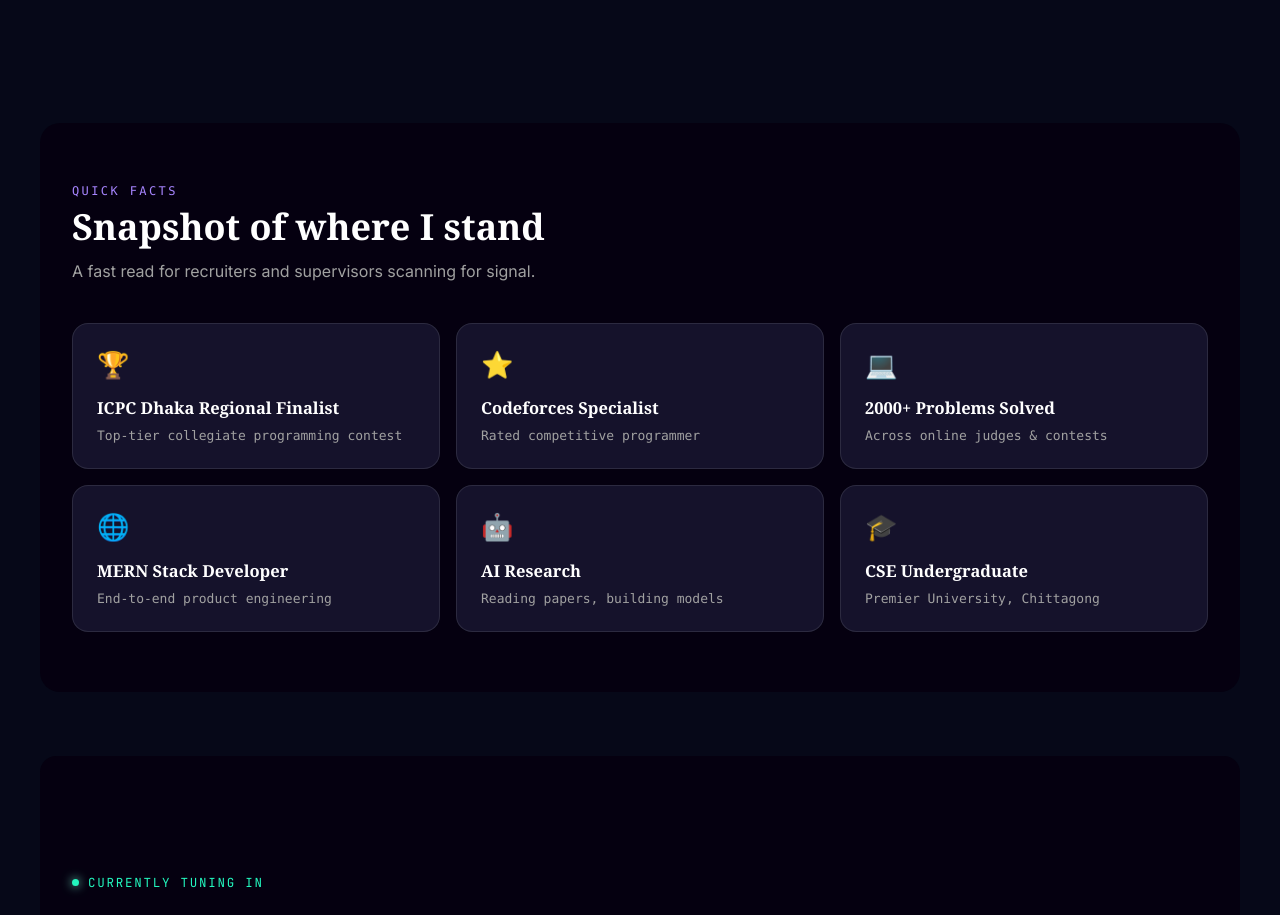
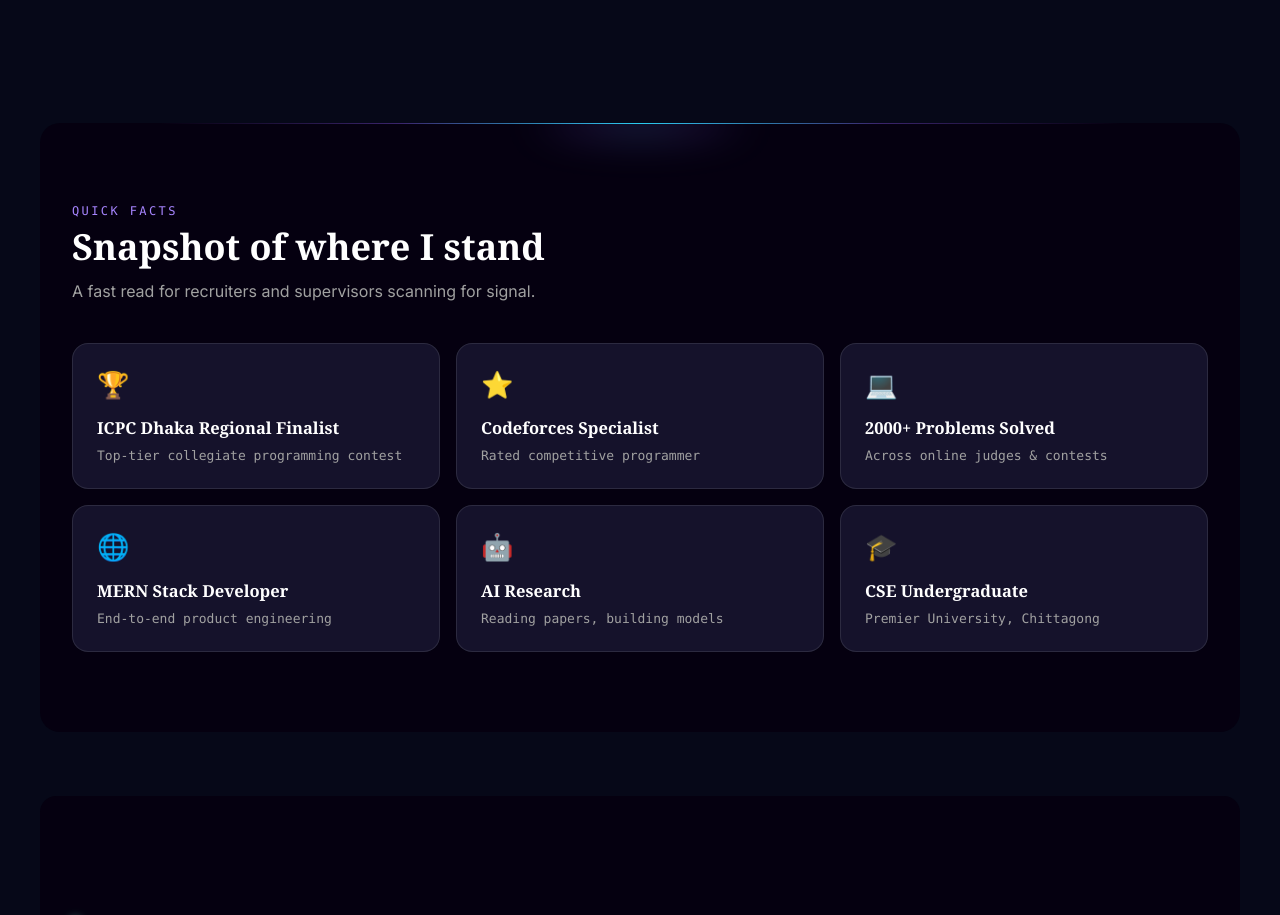
Before and after one commit to nuralamjoy/my_portfolio, a React (Vite) app: page / in a window 1280 px wide. Shown: the part 3080-3995 px from the top of the page. Built offline with nearby package versions, Linux system fonts and the light colour scheme.

Commit message:
glowing border for every section

```diff
--- a/src/components/About/QuickFacts.css
+++ b/src/components/About/QuickFacts.css
@@ -1,11 +1,61 @@
-.facts-body{
+/* .facts-body{
     --bg: #050010;
     background-color: var(--bg);
 
-    /* background-color: antiquewhite; */
+
     border-radius: 20px;
     padding: 60px 32px;
-}
+} */
+
+
+
+.facts-body {
+    position: relative;
+    overflow: hidden;
+  }
+
+  /* thin line */
+  .facts-body::before {
+    content: "";
+    position: absolute;
+    top: 0;
+    left: 10%;
+    width: 80%;
+    height: 1px;
+
+    background: linear-gradient(
+      to right,
+      transparent,
+      rgba(139,92,246,.4),
+      #22d3ee,
+      rgba(139,92,246,.4),
+      transparent
+    );
+  }
+
+  /* glow */
+  .facts-body::after {
+    content: "";
+    position: absolute;
+    top: -18px;
+    left: 50%;
+    transform: translateX(-50%);
+    width: 240px;
+    height: 40px;
+
+    background: radial-gradient(
+      ellipse,
+      rgba(34,211,238,.22),
+      rgba(139,92,246,.18),
+      transparent 70%
+    );
+
+    filter: blur(18px);
+    pointer-events: none;
+  }
+
+
+
 /* [data-theme='light'] .facts-body {
     background: rgba(225, 191, 247, 0.189);
   } */
--- a/src/components/About/QuickFacts.jsx
+++ b/src/components/About/QuickFacts.jsx
@@ -35,8 +35,8 @@
 
 export default function QuickFacts() {
   return (
-    <section id="facts" className=" px-4 py-16 sm:px-6 lg:px-8">
-      <div className="facts-body  mx-auto max-w-[1200px] ">
+    <section id="facts" className=" px-4 py-16 sm:px-6 lg:px-8 ">
+      <div className="facts-body  mx-auto max-w-[1200px] bg-[#050010] rounded-[20px] py-[80px] px-[32px]">
         <div className="mb-2 font-mono text-xs uppercase tracking-[0.2em] text-violet-400">
           Quick Facts
         </div>
```
